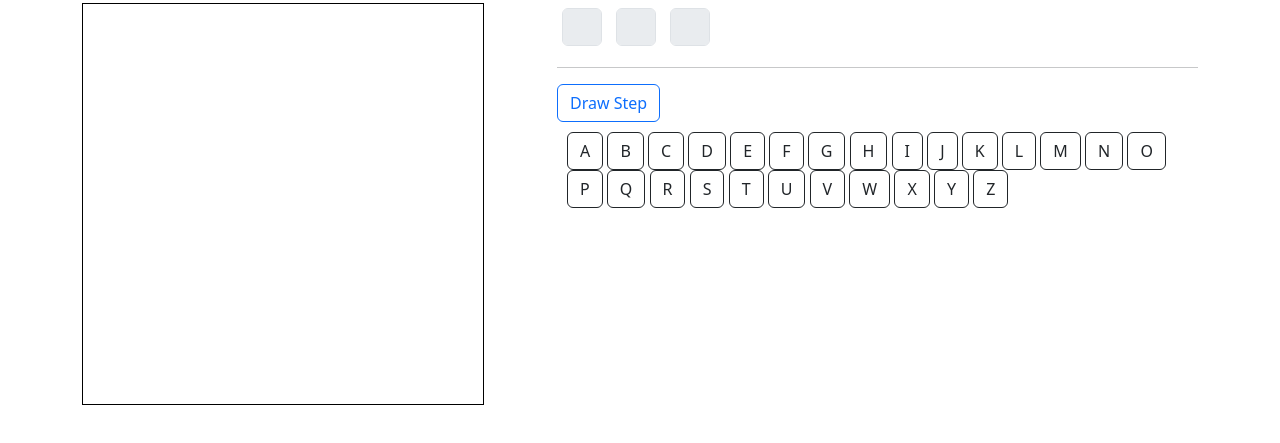
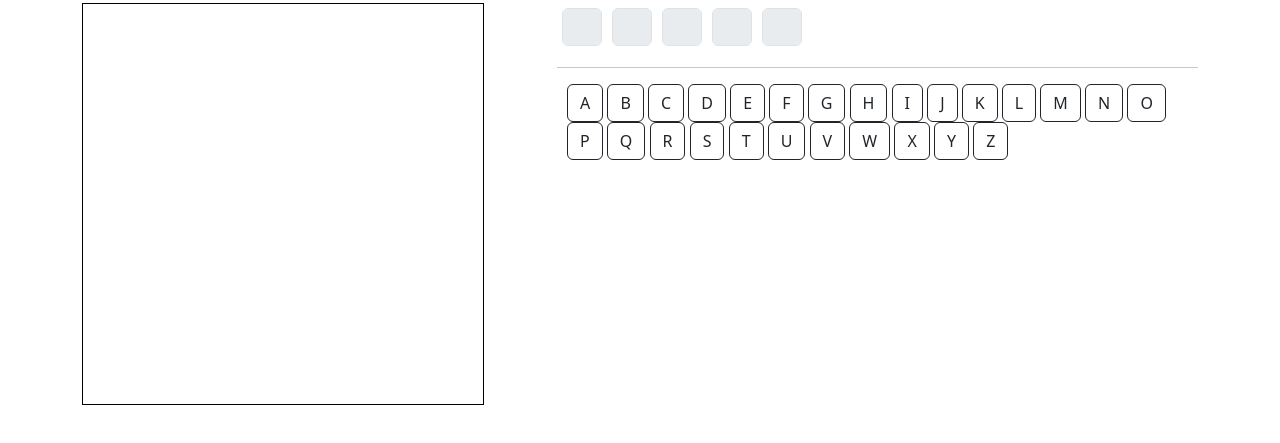
Before and after one commit to chien-pv/HangmanGameTS, a website with bundled scripts: page index.html in a window 1280 px wide. Shown: the part 53-496 px from the top of the page. Built offline with nearby package versions, Linux system fonts and the light colour scheme.

Commit message:
click button

```diff
--- a/index.html
+++ b/index.html
@@ -29,13 +29,10 @@
                     </canvas>
                 </div>
                 <div class="col-7 word">
-                    <input class="form-control" disabled>
-                    <input class="form-control" disabled>
-                    <input class="form-control" disabled>
+                    <div id="word-content">
+                    </div>
+
                     <hr>
-                    <button id="drowstep" type="button"
-                        class="btn btn-outline-primary">Draw
-                        Step</button>
 
                     <div id="btn-group-word">
 
--- a/src/index.ts
+++ b/src/index.ts
@@ -31,7 +31,7 @@ let arr: string[] = [
 
 let listData: string = ``;
 arr.forEach(function (item) {
-  listData += `<button type="button" class="btn btn-outline-dark">${item}</button>
+  listData += `<button type="button" class="btn btn-outline-dark btn-chose">${item}</button>
     `;
 });
 
@@ -83,8 +83,24 @@ function* draw() {
 }
 let drawstep = draw();
 
-let drowstep = document.getElementById("drowstep") as HTMLElement;
+let arrListWord: string[] = ["ANY", "HELLO", "STRING", "NUMBER"];
 
-drowstep.onclick = function () {
-  drawstep.next();
-};
+let tu: string[] = arrListWord[1].split("");
+console.log(tu);
+let listTus: string = ``;
+tu.forEach(function (item) {
+  listTus += `<input data-value="${item}" class="form-control" disabled>`;
+});
+
+let wordContent = document.getElementById("word-content") as HTMLElement;
+
+wordContent.innerHTML = listTus;
+
+let btnChose = document.getElementsByClassName("btn-chose") as HTMLCollection;
+
+for (let index = 0; index < btnChose.length; index++) {
+  let btnChosei = btnChose[index] as HTMLElement;
+  btnChosei.onclick = function () {
+    drawstep.next();
+  };
+}
```
Also changed, not shown: build/index.js.
